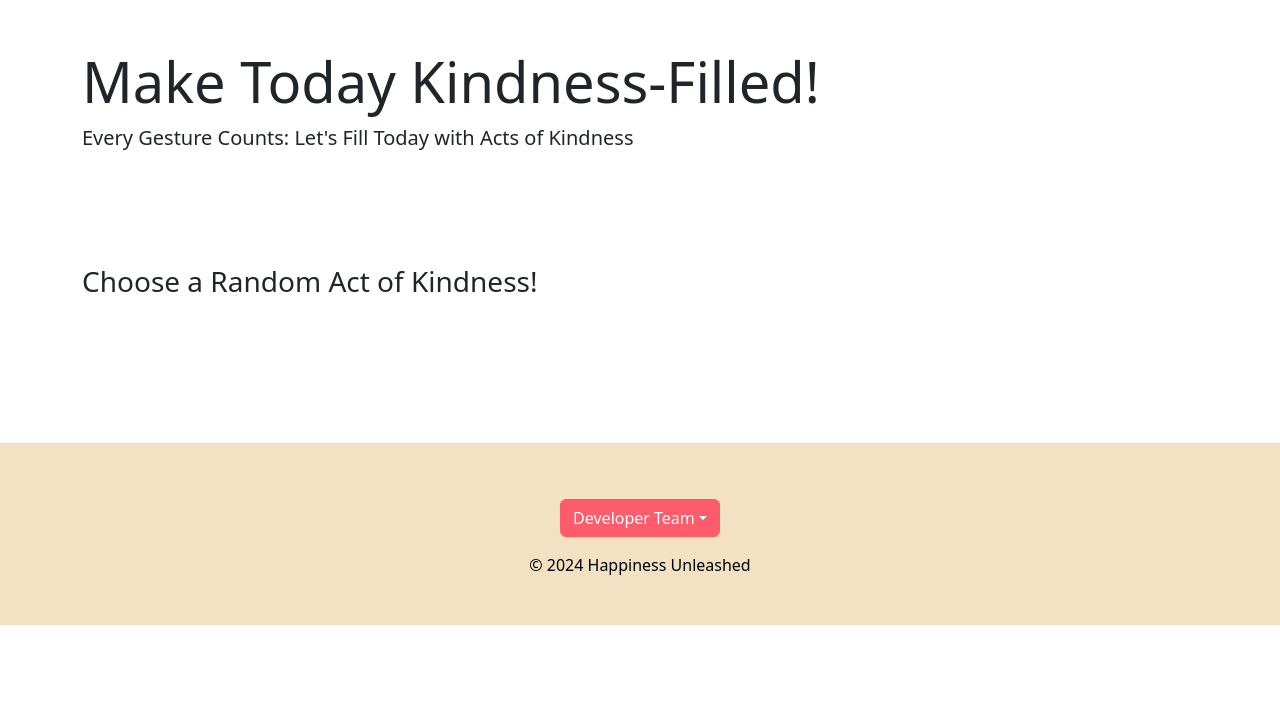
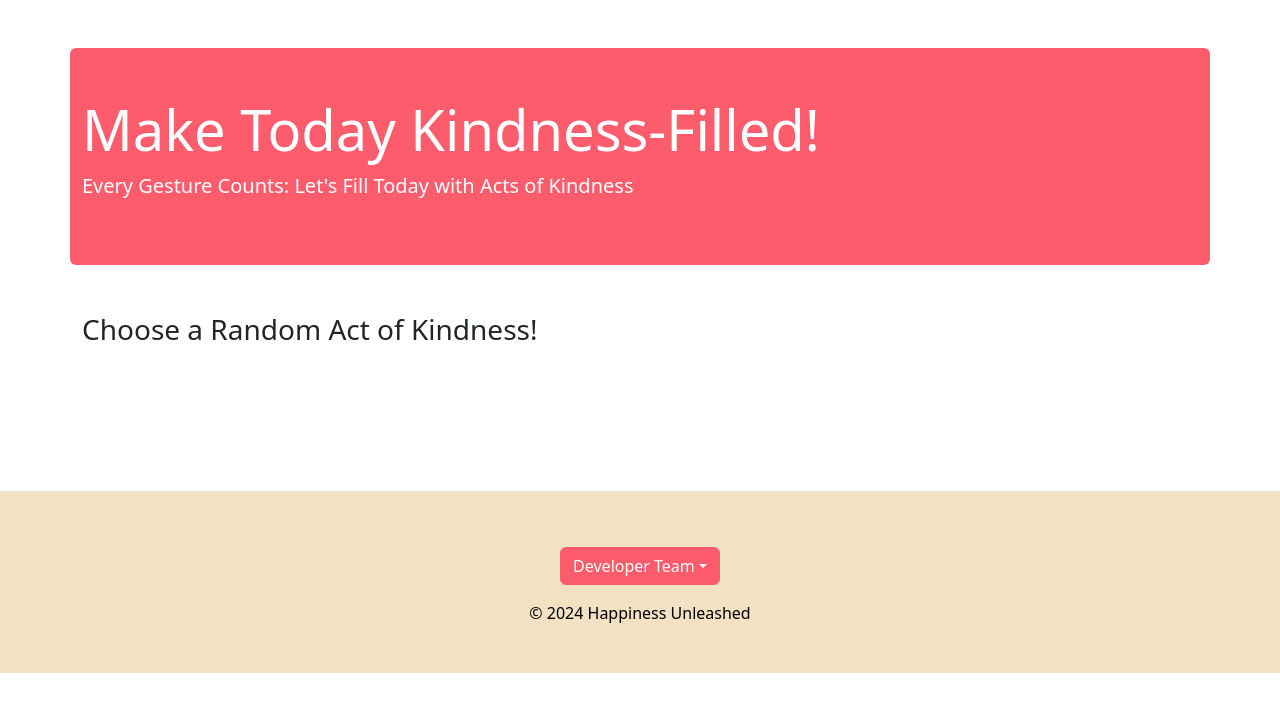
Before and after one commit to stephendawsondev/happiness-unleashed-svelte-ninja, a Django app: page / in a window 1280 px wide. Shown: the part 96-800 px from the top of the page. Run offline with Django 4.2, Linux system fonts and the light colour scheme; data comes from the database, SQL or seed files in the repository; some libraries are stand-ins or nearby versions.

Commit message:
style: remove carousel nav

```diff
--- a/happiness_app/templates/happiness_app/index.html
+++ b/happiness_app/templates/happiness_app/index.html
@@ -13,39 +13,11 @@
 {% endblock core_js %}
 
 {% block content %}
-<section class="py-5" id="acts-of-kindness-slider">
+<section class="pt-5" id="acts-of-kindness-slider">
   <div class="jumbotron jumbotron-fluid">
-    <div class="container">
+    <div class="container py-5 bg-primary text-white rounded">
       <h1 class="display-4">Make Today Kindness-Filled!</h1>
       <p class="lead">Every Gesture Counts: Let's Fill Today with Acts of Kindness</p>
-    </div>
-  </div>
-  <div class="container">
-    <div id="carouselIndicators" class="carousel slide carousel-fade">
-      <div class="carousel-indicators">
-        {% for act in acts %}
-        <button type="button" data-bs-target="#carouselIndicators" data-bs-slide-to="{{ forloop.counter0 }}"
-          {% if forloop.first %}class="active" aria-current="true" {% endif %}
-          aria-label="Slide {{ forloop.counter }}"></button>
-        {% endfor %}
-      </div>
-      <div class="carousel-inner">
-        {% for act in acts %}
-        <div class="carousel-item {% if forloop.first %}active{% endif %}">
-          <div class="carousel-caption d-none d-md-block">
-
-          </div>
-        </div>
-        {% endfor %}
-      </div>
-      <button class="carousel-control-prev" type="button" data-bs-target="#carouselIndicators" data-bs-slide="prev">
-        <span class="carousel-control-prev-icon" aria-hidden="true"></span>
-        <span class="visually-hidden">Previous</span>
-      </button>
-      <button class="carousel-control-next" type="button" data-bs-target="#carouselIndicators" data-bs-slide="next">
-        <span class="carousel-control-next-icon" aria-hidden="true"></span>
-        <span class="visually-hidden">Next</span>
-      </button>
     </div>
   </div>
 </section>
@@ -56,7 +28,7 @@
       <div class="swiper-wrapper">
         {% for act in random_acts %}
         <div class="swiper-slide">
-          <div class="card mb-3" style="max-width: 300px; height: 520px;">
+          <div class="card mb-3 ms-2" style="min-height: 520px;">
             {% if act.image %}
             <img src="{{ act.image.url }}" class="card-img-top" alt="{{ act.name }}">
             {% else %}
@@ -64,7 +36,7 @@
             {% endif %}
             <div class="card-body">
               <h5 class="card-title">{{ act.name }}</h5>
-              <p class="card-text">{{ act.description|truncatewords:15 }}}</p>
+              <p class="card-text">{{ act.description|truncatewords:15 }}</p>
             </div>
             <div class="d-grid gap-2 px-3 pb-3">
               <a href={% url 'act_detail' act.id %} <button class="btn btn-primary" type="button">View</button></a>
```
